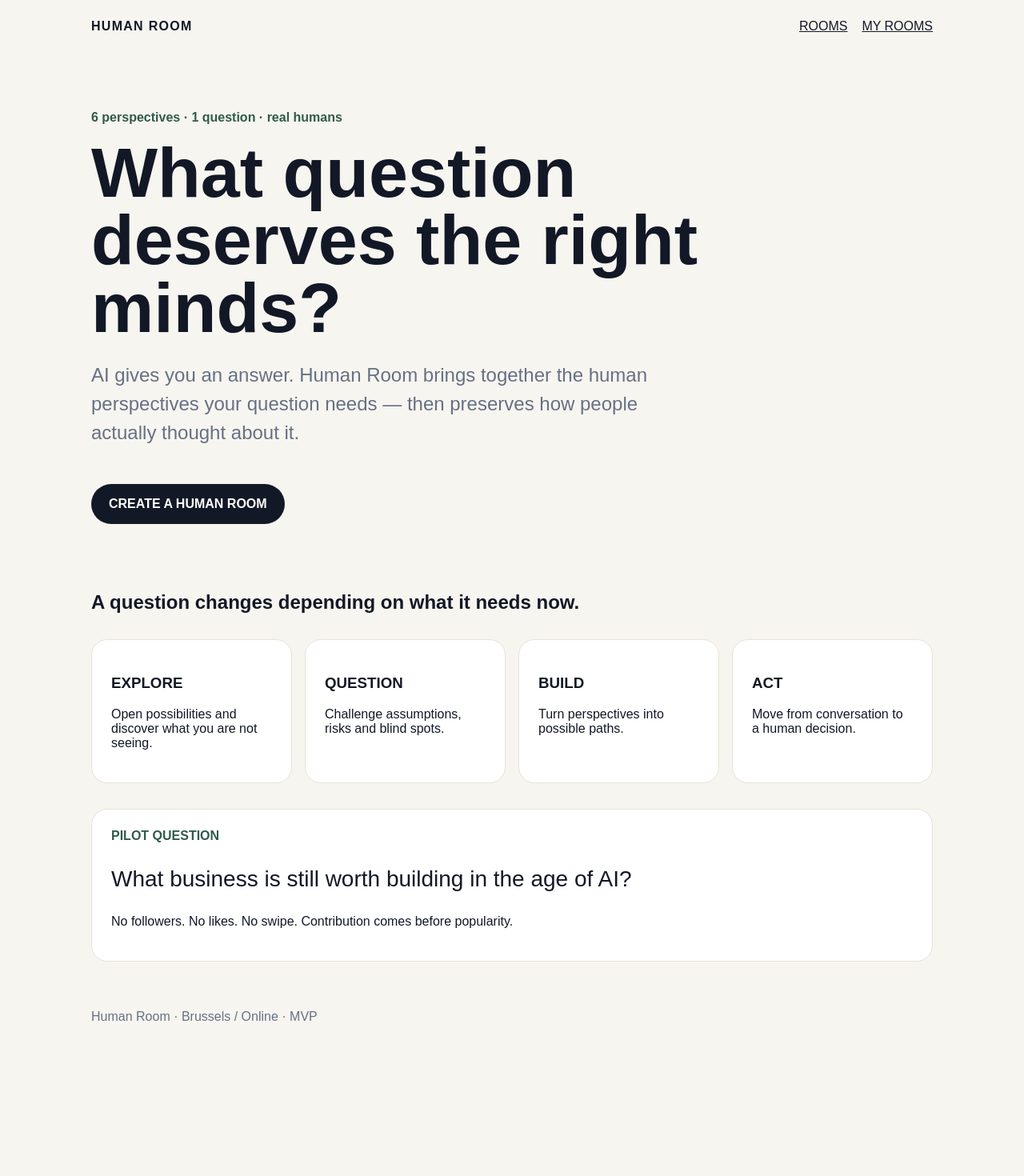
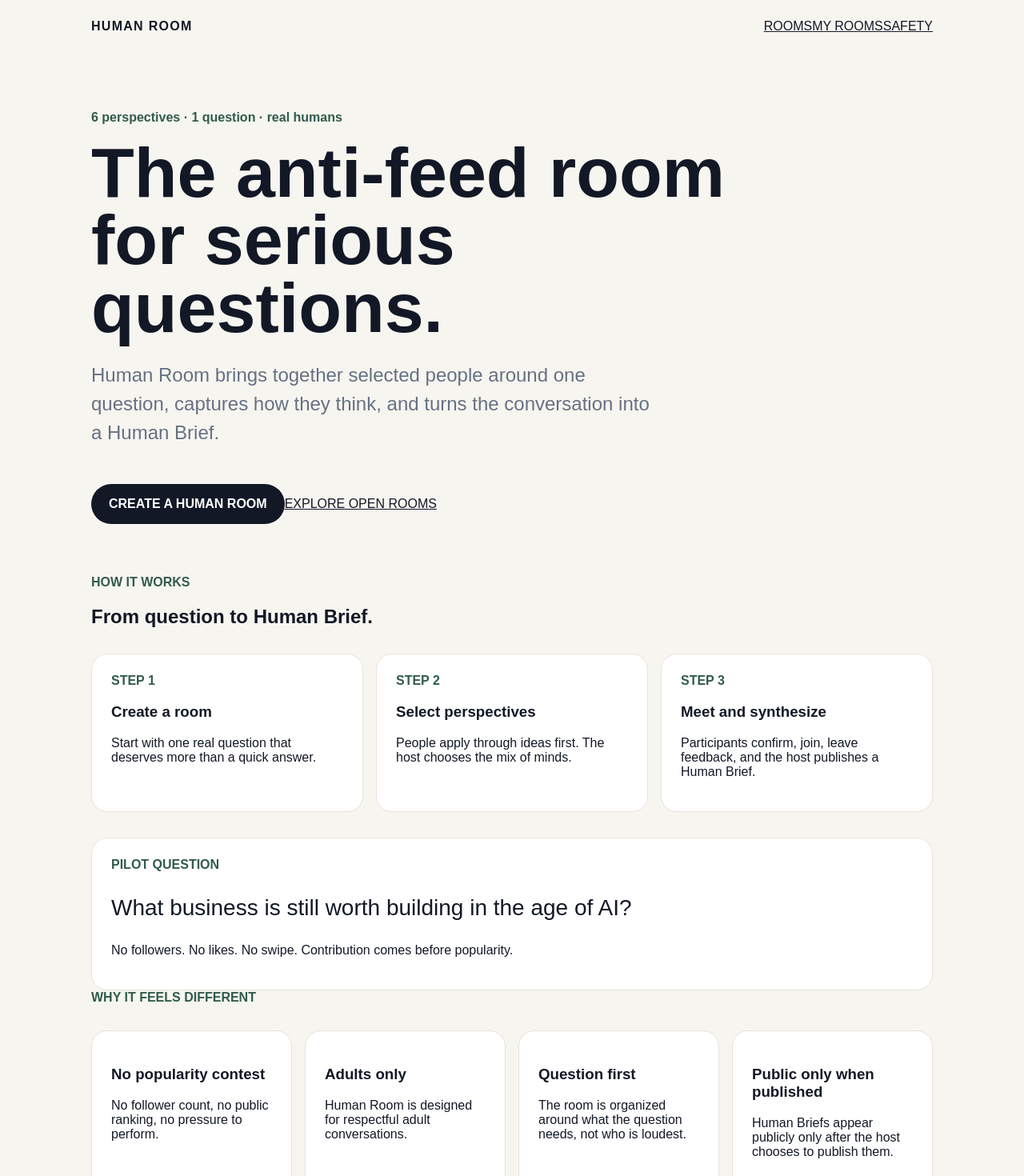
Before and after one commit to lucianodeev/human-room, a Next.js app: page / in a window 1280 px wide. Shown: the top 1470 px of the page at 80% size. Before the commit the page ends 1364 px from the top, so only its background shows below. Built offline with nearby package versions, Linux system fonts and the light colour scheme.

Commit message:
Polish public landing page for launch readiness

```diff
--- a/src/app/page.tsx
+++ b/src/app/page.tsx
@@ -1 +1,75 @@
-import Link from "next/link";const stages=[["EXPLORE","Open possibilities and discover what you are not seeing."],["QUESTION","Challenge assumptions, risks and blind spots."],["BUILD","Turn perspectives into possible paths."],["ACT","Move from conversation to a human decision."]];export default function Home(){return <main className="wrap"><nav className="nav"><div className="brand">HUMAN ROOM</div><div style={{display:"flex",gap:18}}><Link href="/rooms">ROOMS</Link><Link href="/me">MY ROOMS</Link></div></nav><section className="hero"><div className="eyebrow">6 perspectives · 1 question · real humans</div><h1>What question deserves the right minds?</h1><p>AI gives you an answer. Human Room brings together the human perspectives your question needs — then preserves how people actually thought about it.</p><Link className="cta" href="/ask">CREATE A HUMAN ROOM</Link></section><section><h2>A question changes depending on what it needs now.</h2><div className="grid">{stages.map(([a,b])=><article className="card" key={a}><h3>{a}</h3><p>{b}</p></article>)}</div></section><section className="card"><div className="eyebrow">PILOT QUESTION</div><p className="question">What business is still worth building in the age of AI?</p><p>No followers. No likes. No swipe. Contribution comes before popularity.</p></section><footer className="footer">Human Room · Brussels / Online · MVP</footer></main>}
+import Link from "next/link";
+
+const steps = [
+  ["1", "Create a room", "Start with one real question that deserves more than a quick answer."],
+  ["2", "Select perspectives", "People apply through ideas first. The host chooses the mix of minds."],
+  ["3", "Meet and synthesize", "Participants confirm, join, leave feedback, and the host publishes a Human Brief."],
+];
+
+const principles = [
+  ["No popularity contest", "No follower count, no public ranking, no pressure to perform."],
+  ["Adults only", "Human Room is designed for respectful adult conversations."],
+  ["Question first", "The room is organized around what the question needs, not who is loudest."],
+  ["Public only when published", "Human Briefs appear publicly only after the host chooses to publish them."],
+];
+
+export default function Home() {
+  return (
+    <main className="wrap">
+      <nav className="nav">
+        <div className="brand">HUMAN ROOM</div>
+        <div className="navlinks">
+          <Link href="/rooms">ROOMS</Link>
+          <Link href="/me">MY ROOMS</Link>
+          <Link href="/safety">SAFETY</Link>
+        </div>
+      </nav>
+
+      <section className="hero">
+        <div className="eyebrow">6 perspectives · 1 question · real humans</div>
+        <h1>The anti-feed room for serious questions.</h1>
+        <p>
+          Human Room brings together selected people around one question, captures how they think, and turns the conversation into a Human Brief.
+        </p>
+        <div className="actions">
+          <Link className="cta" href="/ask">CREATE A HUMAN ROOM</Link>
+          <Link className="ghost" href="/rooms">EXPLORE OPEN ROOMS</Link>
+        </div>
+      </section>
+
+      <section>
+        <div className="eyebrow">HOW IT WORKS</div>
+        <h2>From question to Human Brief.</h2>
+        <div className="grid">
+          {steps.map(([n, title, text]) => (
+            <article className="card" key={title}>
+              <div className="eyebrow">STEP {n}</div>
+              <h3>{title}</h3>
+              <p>{text}</p>
+            </article>
+          ))}
+        </div>
+      </section>
+
+      <section className="card highlight">
+        <div className="eyebrow">PILOT QUESTION</div>
+        <p className="question">What business is still worth building in the age of AI?</p>
+        <p>No followers. No likes. No swipe. Contribution comes before popularity.</p>
+      </section>
+
+      <section>
+        <div className="eyebrow">WHY IT FEELS DIFFERENT</div>
+        <div className="grid">
+          {principles.map(([title, text]) => (
+            <article className="card" key={title}>
+              <h3>{title}</h3>
+              <p>{text}</p>
+            </article>
+          ))}
+        </div>
+      </section>
+
+      <footer className="footer">Human Room · Brussels / Online · MVP · <Link href="/safety">Safety and use rules</Link></footer>
+    </main>
+  );
+}
```
